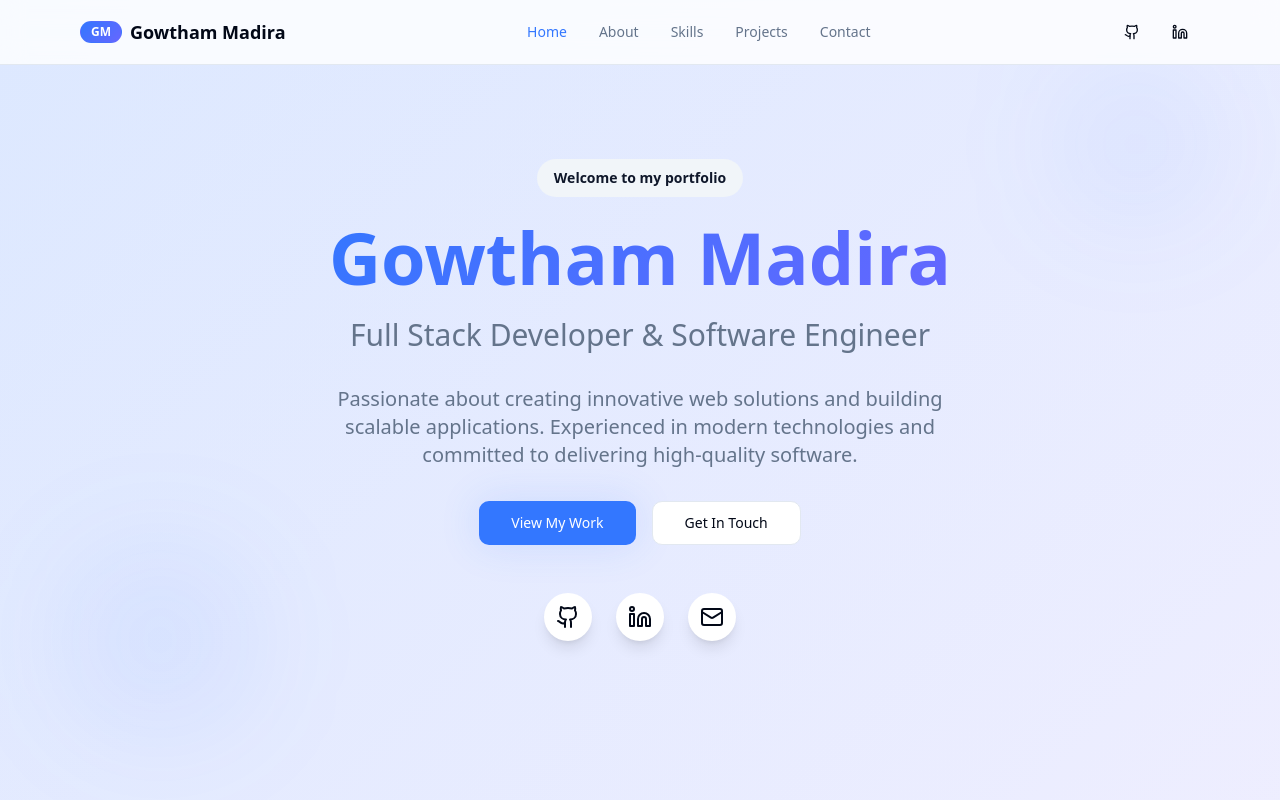
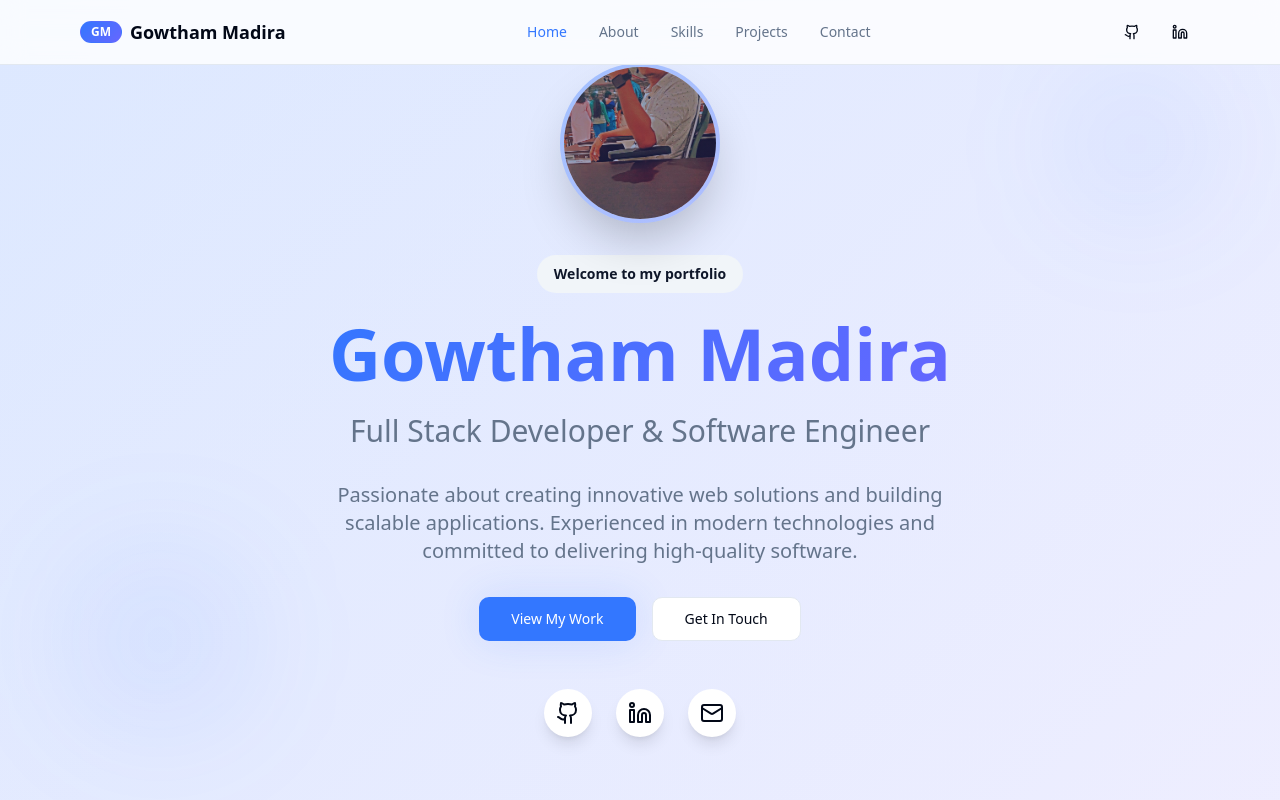
Before and after one commit to MadiraGowtham/Portfolio, a React (Vite) app: page / in a window 1280 px wide. Shown: the top 800 px of the page. Built offline with nearby package versions, Linux system fonts and the light colour scheme.

Commit message:
Add user photo
Add a photo to the portfolio.

```diff
--- a/src/components/Portfolio/Hero.tsx
+++ b/src/components/Portfolio/Hero.tsx
@@ -11,6 +11,18 @@ const Hero = () => {
       <div className="absolute bottom-20 left-20 w-40 h-40 bg-accent/10 rounded-full blur-3xl"></div>
 
       <div className="max-w-4xl mx-auto text-center relative z-10">
+        {/* Profile Image */}
+        <div className="mb-8 flex justify-center">
+          <div className="relative">
+            <img
+              src="/lovable-uploads/0db2df95-d5dc-458d-bc97-6920e1e8e899.png"
+              alt="Gowtham Madira"
+              className="w-32 h-32 md:w-40 md:h-40 rounded-full object-cover border-4 border-primary/20 shadow-2xl"
+            />
+            <div className="absolute inset-0 rounded-full bg-gradient-primary opacity-20"></div>
+          </div>
+        </div>
+
         <div className="mb-8">
           <Badge variant="secondary" className="mb-6 px-4 py-2 text-sm">
             Welcome to my portfolio
```
Also changed, not shown: public/lovable-uploads/0db2df95-d5dc-458d-bc97-6920e1e8e899.png (added).
